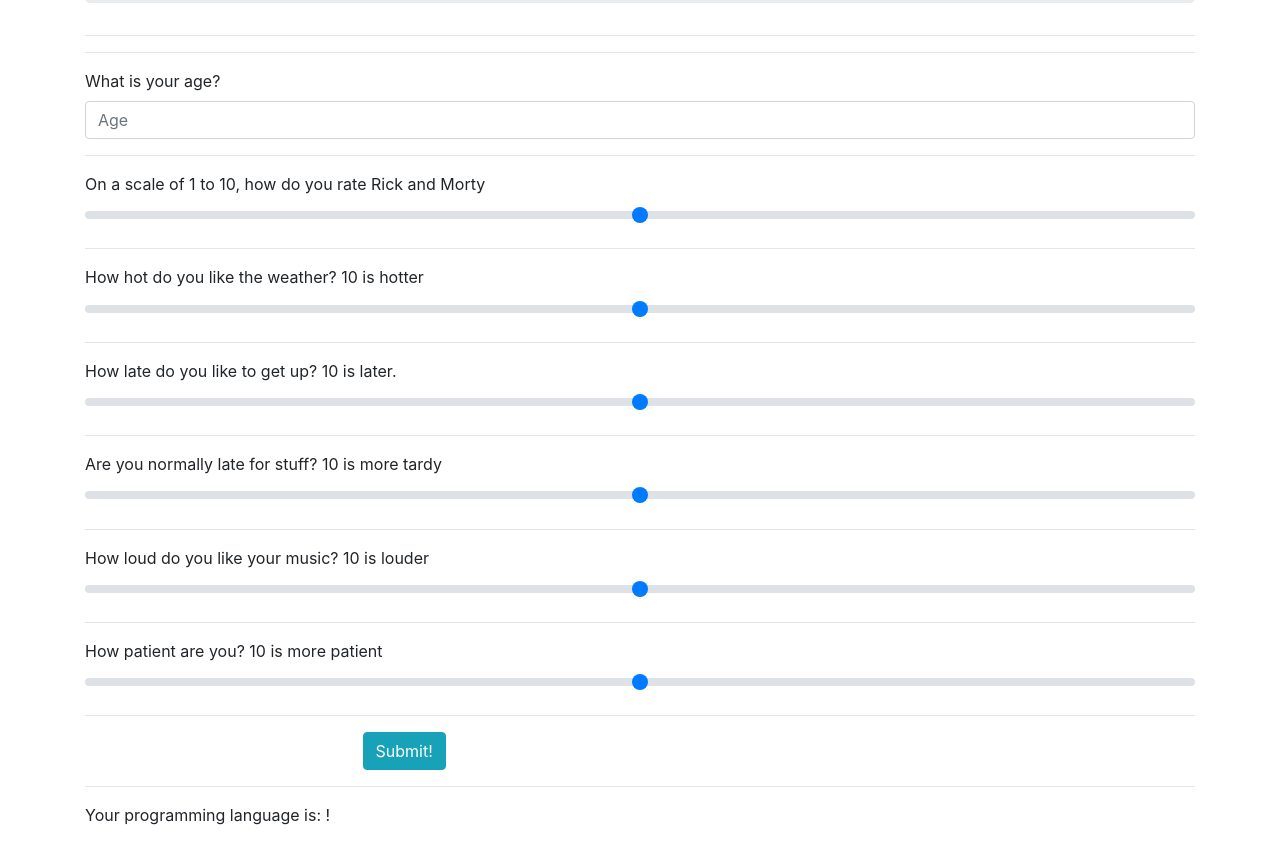
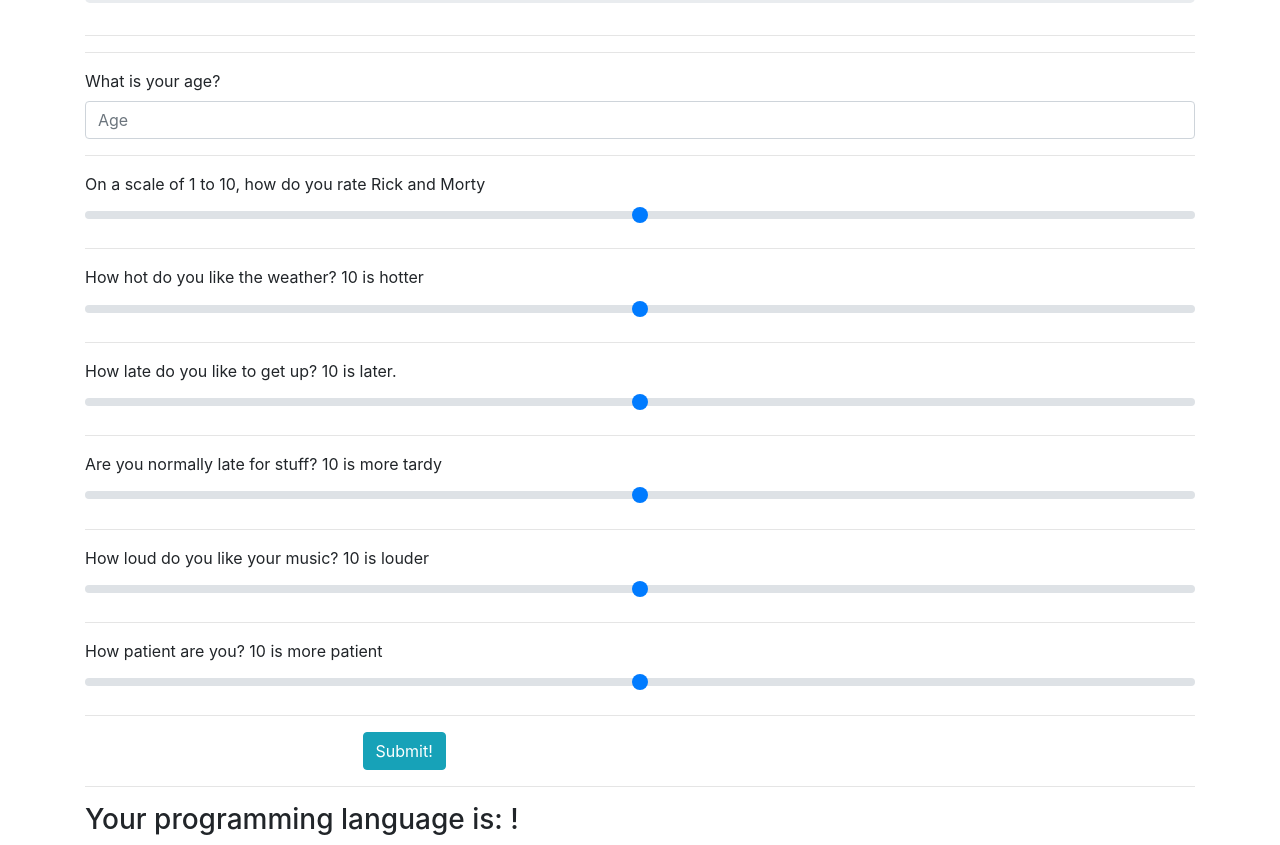
Before and after one commit to BryonBurke/languageSuggester, a plain HTML site: page index.html in a window 1280 px wide. Shown: the part 181-1026 px from the top of the page. Drawn offline with Linux system fonts and the light colour scheme.

Commit message:
almost complete. still needs show / hide for output

```diff
--- a/css/styles.css
+++ b/css/styles.css
@@ -11,3 +11,8 @@ h1 {
   text-align: center;
   background-color: grey;
 }
+
+/* h3{
+display: none;
+
+} */
--- a/index.html
+++ b/index.html
@@ -52,7 +52,7 @@
     </form>
 <hr>
 <div class="match">
-  <p>Your programming language is: <span class="result"></span> !</p>
+  <h3>Your programming language is: <span class="result"></span> !</h3>
 </div>
 
 
--- a/js/scripts.js
+++ b/js/scripts.js
@@ -1,4 +1,7 @@
 $(document).ready(function(){
+  // $("button").click(function(){
+  //   $(h3).show()
+  // }
   $("form#survey").submit(function(event) {
     event.preventDefault();
 
```
Also changed, not shown: 1 other file.
